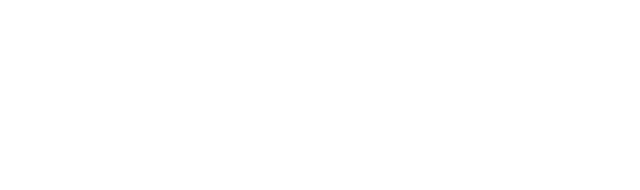
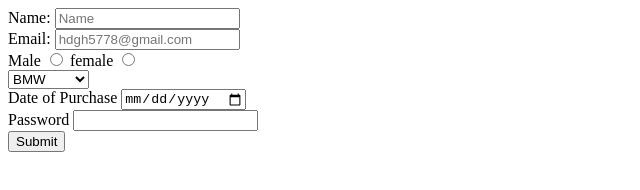
Before and after one commit to acciojob/car-insurance-form-Azhaghiri, a website: page main.html in a window 1280 px wide. Shown: the whole page, without its empty margins (0-640 px from the left). Drawn offline with Linux system fonts and the light colour scheme.

Commit message:
created a submission

```diff
--- a/main.html
+++ b/main.html
@@ -7,7 +7,27 @@
 </head>
 
 <body>
-	<!-- the entire body must be written by student -->
+	<form method="post">
+		<label for="name">Name:</label>
+		<input type="text" id="name" placeholder="Name" required><br>
+		<label for="email">Email:</label>
+		<input type="email" id="email" placeholder="hdgh5778@gmail.com" required><br>
+		<label for="gender_m">Male</label>
+		<input type="radio" name="gender" required>
+		<label for="gender_f">female</label>
+		<input type="radio" name="gender" required><br>
+		<select name="Car Brand">
+			<option>BMW</option>
+			<option>Audi</option>
+			<option>Mercedez</option>
+		</select><br>
+		<label for="dop">Date of Purchase </label>
+		<input type="date" id="dop" required><br>
+		<label for="password">Password</label>
+		<input type="password" id="password" required><br>
+		<button type="submit">Submit</button>
+
+	</form>
     <script type="text/javascript" src="./script.js">
 </script>
 
```
